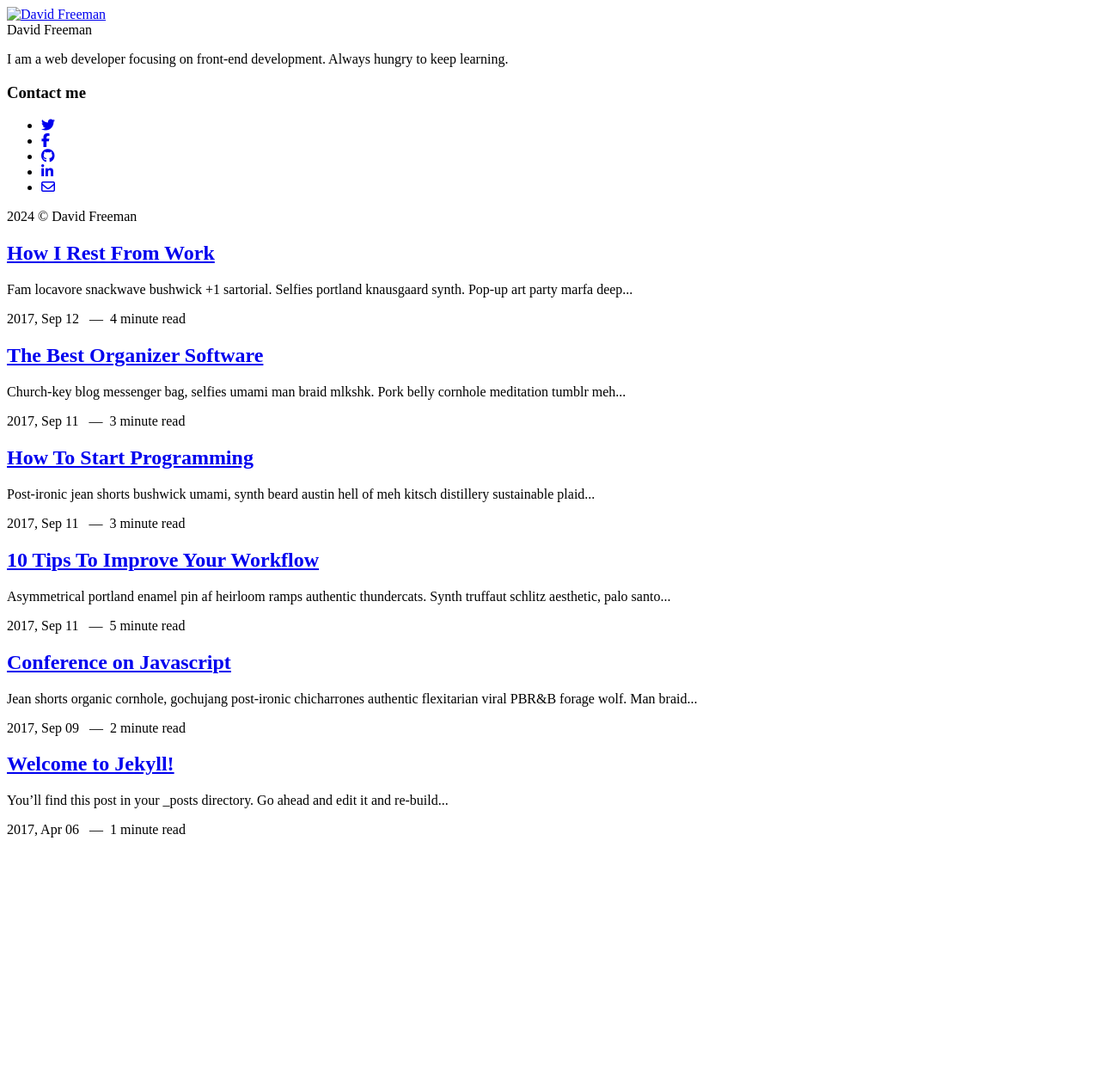
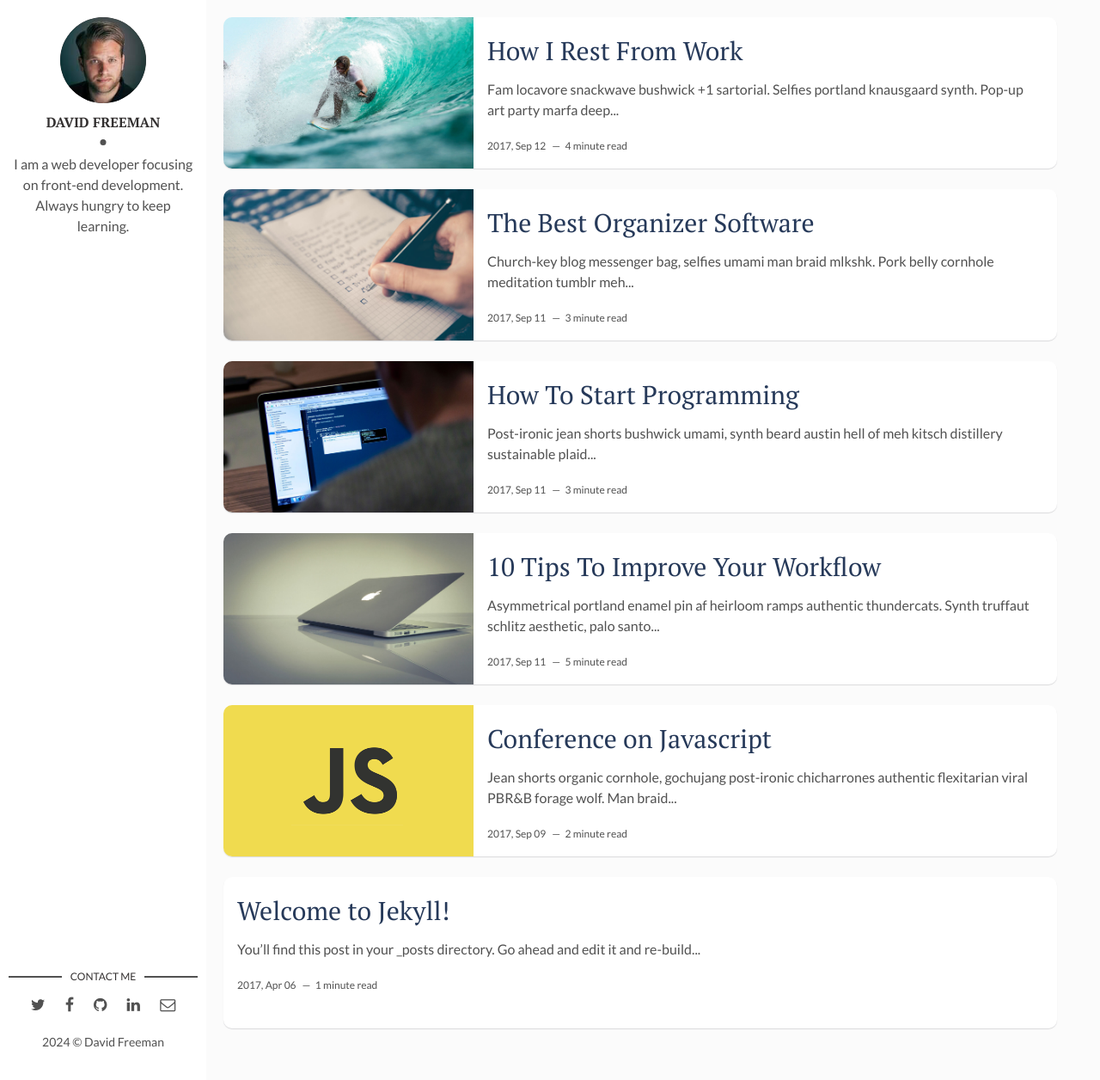
Before and after one commit to Kiaaa06/Kia, a Jekyll site: the page built from index.html, in a window 1280 px wide and 1256 px high. Shown: the whole window at 86% size. Built offline with Jekyll 4.4.1, drawn with Linux system fonts in a browser that asks for light colours; nearby versions of some CDN libraries; library files that are not in the unit come from our copies; the list of posts is cut into pages by our own code.

Commit message:
Update _config.yml

```diff
--- a/_config.yml
+++ b/_config.yml
@@ -4,8 +4,8 @@ description: > # this means to ignore newlines until "baseurl:"
   line in _config.yml. It will appear in your document head meta (for
   Google search results) and in your feed.xml site description.
 permalink: ':title/'
-baseurl: "kiaaa06.github.io/Kia/" # the subpath of your site, e.g. /blog
-url: "https://kiaaa06.github.io/" # the base hostname & protocol for your site, e.g. http://example.com
+baseurl: "" # the subpath of your site, e.g. /blog
+url: "" # the base hostname & protocol for your site, e.g. http://example.com
 site-twitter: #if your site has a twitter account, enter it here
 
 # Author Settings
```
